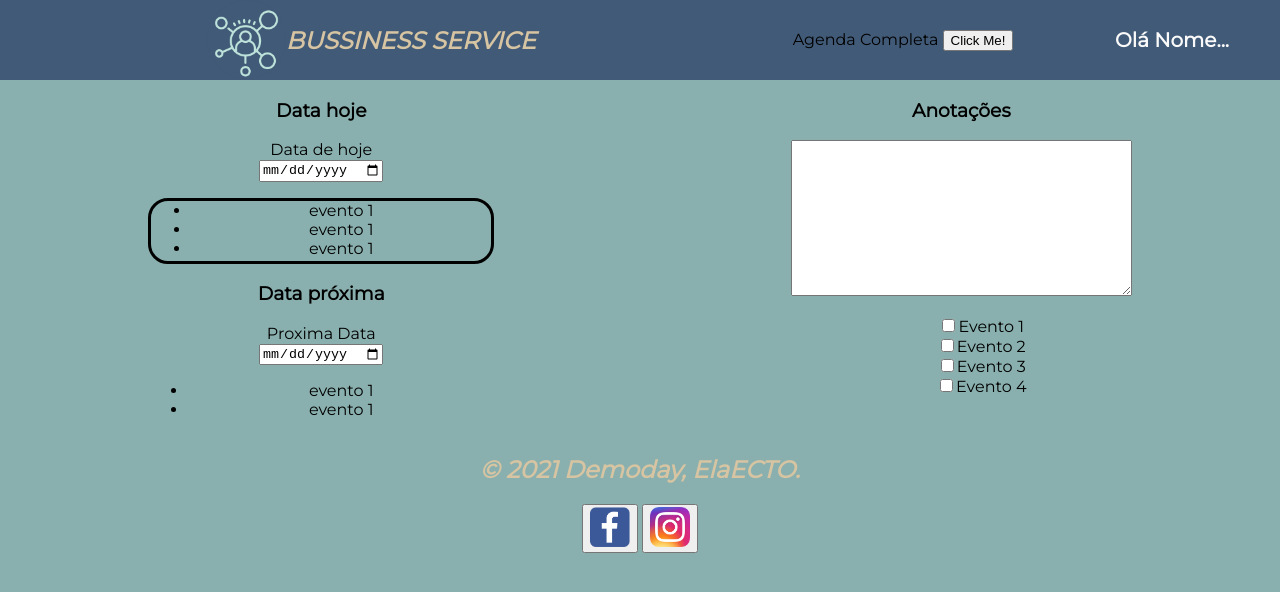
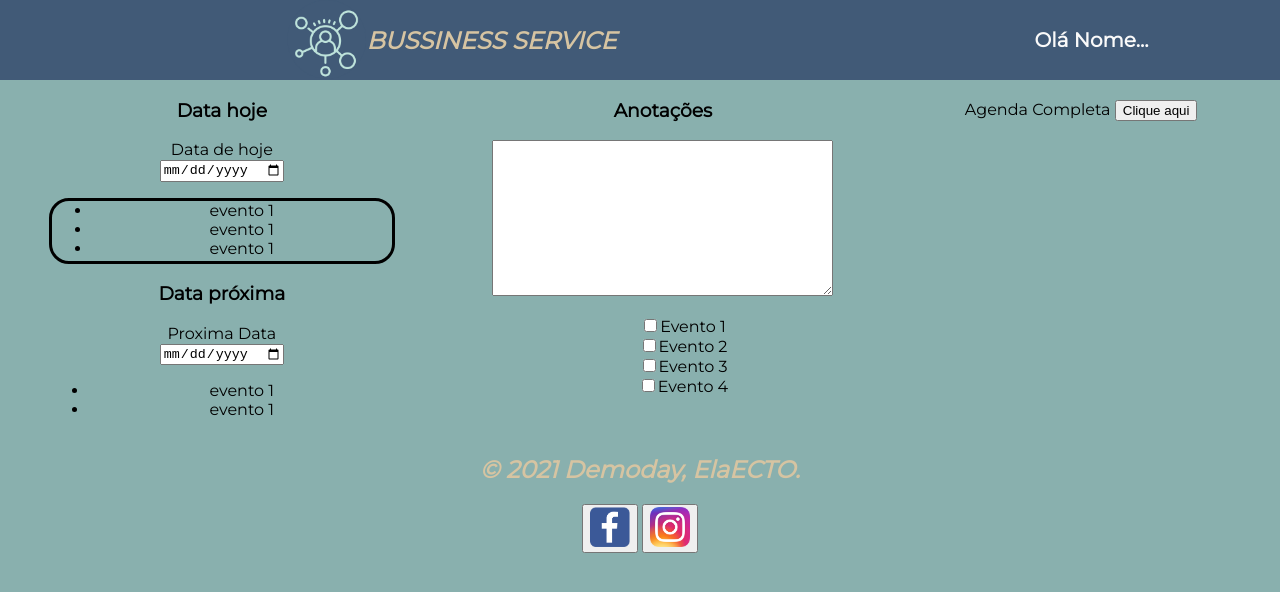
Before and after one commit to evelynmartins/Projeto-Ela-CTO, a plain HTML site: page logado.html in a window 1280 px wide. Drawn offline with Linux system fonts and the light colour scheme.

Commit message:
css logado

```diff
--- a/frontend/stylelogado.css
+++ b/frontend/stylelogado.css
@@ -59,3 +59,12 @@ h1 {
         height: 60px;
 
     }
+    .agenda{
+        color: black;
+        width:300px;
+        height: 60px;
+        margin-top: 20px;
+
+
+
+    }
--- a/logado.html
+++ b/logado.html
@@ -21,13 +21,7 @@
             <!-- DADOS DE LOGIN -->
 
         </div>
-        <!-- conferir esse comando do botão da agenda-->
-        <div class="agenda">
-            <form method="get" action="./backend/agenda/html/agenda.html">
-            </form>
-            <a href="./backend/agenda/html/agenda.html"></a>
-            Agenda Completa <button type="button">Click Me!</button>
-        </div>
+
 
         <div id="logado">
         <p>Olá Nome...</p>
@@ -76,7 +70,13 @@
             </ul>
 
         </div>
-
+         <!-- conferir esse comando do botão da agenda-->
+        <div class="agenda">
+            <form method="get" action="./backend/agenda/html/agenda.html">
+            </form>
+            <a href="./backend/agenda/html/agenda.html"></a>
+            Agenda Completa <button type="button"> Clique aqui</button>
+        </div>
 
 
 
```
Also changed, not shown: agenda.html (deleted).
